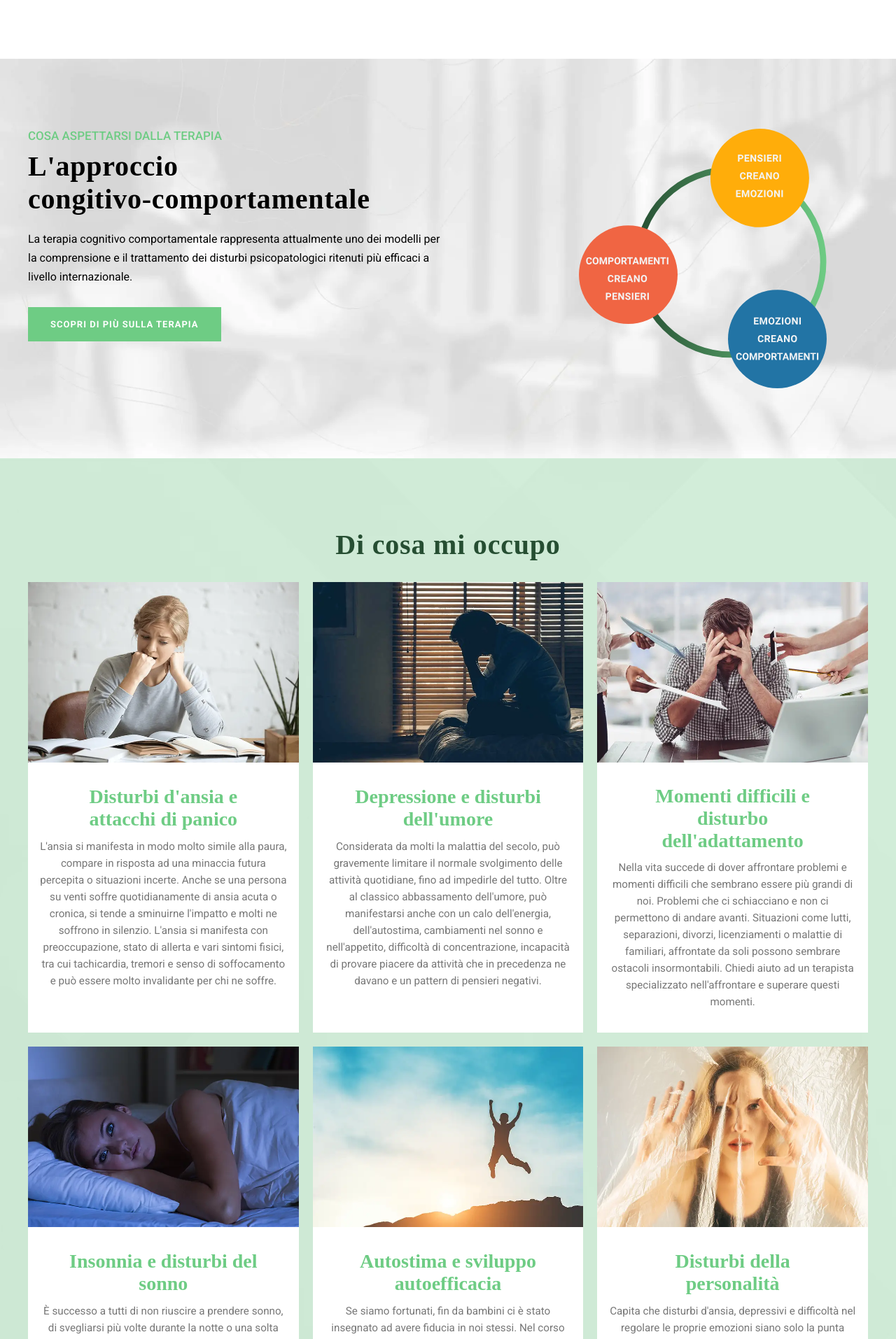
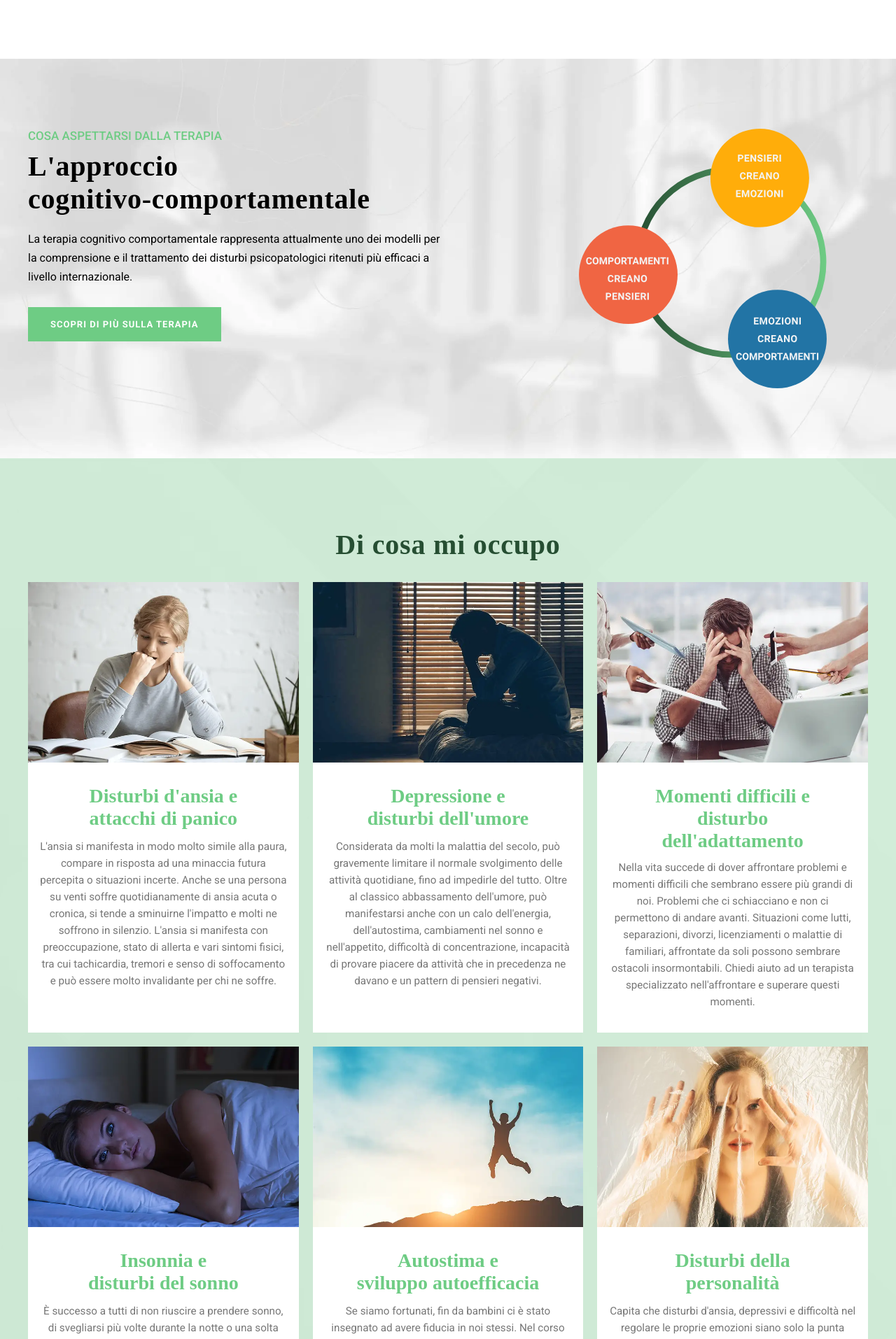
Before and after one commit to carloeusebi/dellasantapsicologo-it, a PHP site: page / in a window 1280 px wide. Shown: the part 1160-3074 px from the top of the page at 70% size. Run offline with PHP 8.4, Linux system fonts and the light colour scheme; some libraries are stand-ins or nearby versions; some web fonts are replaced.

Commit message:
Changed overall look of main site to meet client's wishes

```diff
--- a/app/views/components/table.php
+++ b/app/views/components/table.php
@@ -8,7 +8,7 @@
                 <img src="img/Ansia.webp" alt="Disturbi d'ansia e attacchi di panico">
             </div>
             <div class="col-text">
-                <h4>Disturbi d'ansia e attacchi di panico</h4>
+                <h4>Disturbi d'ansia e <br>attacchi di panico</h4>
                 <p>L'ansia si manifesta in modo molto simile alla paura, compare in risposta ad una minaccia futura percepita o situazioni incerte. Anche se una persona su venti soffre quotidianamente di ansia acuta o cronica, si tende a sminuirne l'impatto e molti ne soffrono in silenzio. L'ansia si manifesta con preoccupazione, stato di allerta e vari sintomi fisici, tra cui tachicardia, tremori e senso di soffocamento e può essere molto invalidante per chi ne soffre.</p>
             </div>
         </div>
@@ -19,7 +19,7 @@
                 <img src="img/Depressione.webp" alt="Depressione e disturbi dell'umore">
             </div>
             <div class="col-text">
-                <h4>Depressione e disturbi dell'umore</h4>
+                <h4>Depressione e <br>disturbi dell'umore</h4>
                 <p>Considerata da molti la malattia del secolo, può gravemente limitare il normale svolgimento delle attività quotidiane, fino ad impedirle del tutto. Oltre al classico abbassamento dell'umore, può manifestarsi anche con un calo dell'energia, dell'autostima, cambiamenti nel sonno e nell'appetito, difficoltà di concentrazione, incapacità di provare piacere da attività che in precedenza ne davano e un pattern di pensieri negativi.</p>
             </div>
         </div>
@@ -30,7 +30,7 @@
                 <img src="img/Stress-da-lavoro-correlato.webp" alt="Momenti difficili e disturbo dell'adattamento">
             </div>
             <div class="col-text">
-                <h4>Momenti difficili e disturbo dell'adattamento</h4>
+                <h4>Momenti difficili e<br> disturbo dell'adattamento</h4>
                 <p>Nella vita succede di dover affrontare problemi e momenti difficili che sembrano essere più grandi di noi. Problemi che ci schiacciano e non ci permettono di andare avanti. Situazioni come lutti, separazioni, divorzi, licenziamenti o malattie di familiari, affrontate da soli possono sembrare ostacoli insormontabili. Chiedi aiuto ad un terapista specializzato nell'affrontare e superare questi momenti.</p>
             </div>
         </div>
@@ -41,7 +41,7 @@
                 <img src="img/Insonnia-1.webp" alt="Insonnia e disturbi del sonno">
             </div>
             <div class="col-text">
-                <h4>Insonnia e disturbi del sonno</h4>
+                <h4>Insonnia e<br> disturbi del sonno</h4>
                 <p>È successo a tutti di non riuscire a prendere sonno, di svegliarsi più volte durante la notte o una solta volta ma molto prima della sveglia. Se lo esperiamo in modo frequente non solo inizieremo la giornata con il “piede sbagliato”: la mancanza prolungata di un buon sonno ristoratore, porta con sé mancanza di energie, deficit di attenzione, concentrazione e memoria oltre a un umore instabile e maggiormente irritabile.</p>
             </div>
         </div>
@@ -52,7 +52,7 @@
                 <img src="img/Autostima.webp" alt="Autostima e sviluppo autoefficacia">
             </div>
             <div class="col-text">
-                <h4>Autostima e sviluppo autoefficacia</h4>
+                <h4>Autostima e<br> sviluppo autoefficacia</h4>
                 <p>Se siamo fortunati, fin da bambini ci è stato insegnato ad avere fiducia in noi stessi. Nel corso della vita, tuttavia, l'idea che abbiamo di noi potrebbe deteriorarsi, portandoci a pensare a noi stessi in modo poco lusinghiero o come incapaci di superare alcune difficoltà. Se siamo meno fortunati, la stessa credenza potrebbe essersi formata in modo già distorto. Un'immagine di sè negativa porta a sofferenza e difficoltà di vario tipo.</p>
             </div>
         </div>
@@ -63,7 +63,7 @@
                 <img src="img/Disturbo-personalita.webp" alt="Disturbi della personalità">
             </div>
             <div class="col-text">
-                <h4>Disturbi della personalità</h4>
+                <h4>Disturbi della<br> personalità</h4>
                 <p>Capita che disturbi d'ansia, depressivi e difficoltà nel regolare le proprie emozioni siano solo la punta dell'iceberg. Quando si inizia a notare (o sono gli altri a farlo presente) di vivere sempre lo stesso tipo di problemi nello stesso genere di situazioni o nelle varie relazioni, potrebbe essere utile una valutazione personologica per individuare i tratti di personalità che non ci aiutano in alcune circostanze, ma ci complicano invece un po' la vita, e iniziare a lavorare per una loro flessibilizzazione.
                 </p>
             </div>
--- a/app/views/home.view.php
+++ b/app/views/home.view.php
@@ -9,7 +9,7 @@
                 <p class="mb-50">
                     Mi occupo di psicoterapia, consulenze psicologiche, sostegno e propongo percorsi individualizzati a Fano e online.
                 </p>
-                <a href="/contatti" class="btn">Prenota un appuntamento</a>
+                <a href="/contatti" class="btn mb-50">Prenota un appuntamento</a>
             </div>
             <div class="col-50">
                 <figure class="d-flex justify-end">
@@ -41,7 +41,7 @@
         <div class="container d-flex-md flex-gap20">
             <div class="col-50">
                 <h3>cosa aspettarsi dalla terapia</h3>
-                <h2>L'approccio <br> congitivo-comportamentale</h2>
+                <h2>L'approccio <br> cognitivo-comportamentale</h2>
                 <p class="mb-30">
                     La terapia cognitivo comportamentale rappresenta attualmente uno dei modelli per la comprensione e il trattamento dei disturbi psicopatologici ritenuti più efficaci a livello internazionale.
                 </p>
--- a/public/styles/styles.css
+++ b/public/styles/styles.css
@@ -66,7 +66,7 @@ h1 {
 }
 
 header.hero-secondary h1 {
-    font-family: sans-serif;
+    font-family: 'roboto', sans-serif;
     font-weight: 400;
     color: white;
     text-transform: uppercase;
@@ -228,6 +228,8 @@ main header {
     max-width: 100%;
     object-fit: cover;
     background-color: #b7b8b2;
+
+    object-position: 55% 0;
 }
 
 #hero h3 {
@@ -330,8 +332,6 @@ main header {
 
 #di-cosa-mi-occupo h4 {
     min-height: 66px;
-    display: flex;
-    align-items: center;
 }
 
 #di-cosa-mi-occupo p {
@@ -671,6 +671,10 @@ iframe.map {
         font-size: 22px;
     }
 
+    #hero img {
+        object-position: 0;
+    }
+
     /* # DI COSA MI OCCUPO */
     #di-cosa-mi-occupo .col {
         flex-basis: calc((100% - 40px) / 3);
```
